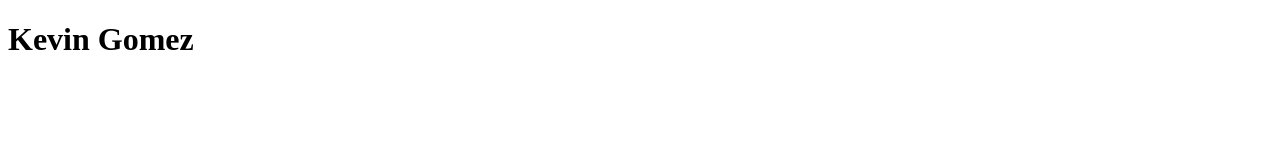
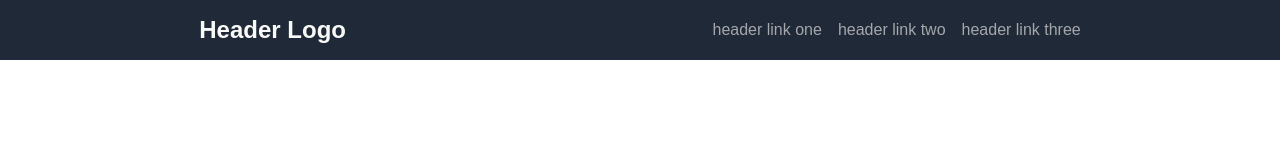
Before and after one commit to versainor1/Project-Landing-Page, a plain HTML site: page index.html in a window 1280 px wide. Drawn offline with Linux system fonts and the light colour scheme.

Commit message:
Created the header (easy)

```diff
--- a/index.html
+++ b/index.html
@@ -5,8 +5,22 @@
     <meta http-equiv="X-UA-Compatible" content="IE=edge">
     <meta name="viewport" content="width=device-width, initial-scale=1.0">
     <title>Kevin Gomez</title>
+    <link rel="stylesheet" href="styles.css"
 </head>
 <body>
-    <h1>Kevin Gomez</h1>
+    <div class="header">
+        <div class="left">
+            <div class="logo">
+                Header Logo
+            </div>
+        </div>
+        <div class="right">
+            <ul class="links">
+                <li><a href="google.com">header link one</a></li>
+                <li><a href="google.com">header link two</a></li>
+                <li><a href="google.com">header link three</a></li>
+            </ul>
+        </div>
+    </div>
 </body>
 </html>
--- /dev/null
+++ b/styles.css
@@ -0,0 +1,41 @@
+
+body {
+    margin: 0;
+    font-family: Arial, Helvetica, sans-serif ;
+}
+
+
+
+
+.header {
+    background: #1F2937;
+    display: flex;
+    justify-content: space-around;
+    padding: 16px;
+}
+
+.logo {
+   font-size: 24px;
+   color: #F9FAF8;
+   font-weight: 900;
+}
+
+a {
+    text-decoration: none;
+    color: rgba(211, 211, 211, 0.747);
+}
+
+ul {
+    list-style-type: none;
+    display: flex;
+    margin: 0;
+    padding: 0;
+    gap: 16px;
+}
+
+.left,
+.right {
+    display: flex;
+    align-items: center;
+    gap: 16px;
+}
```
